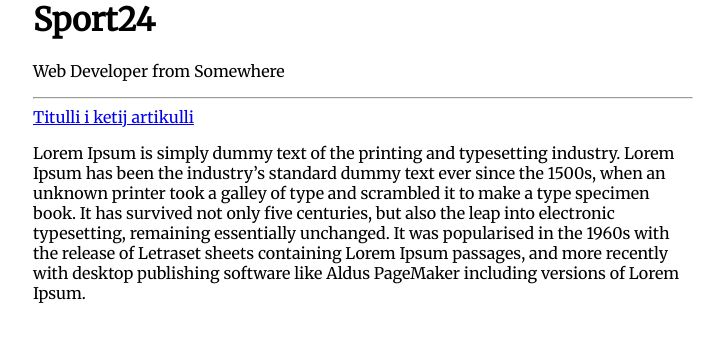
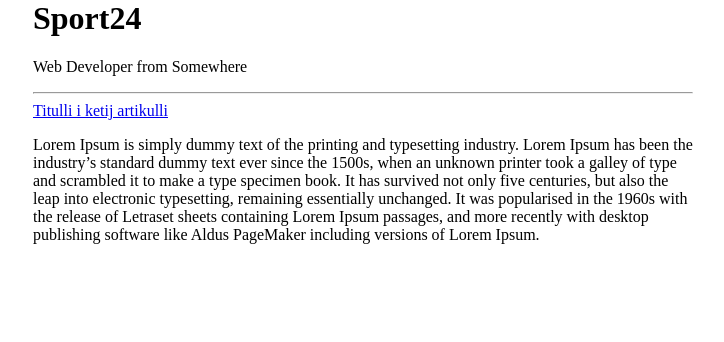
Before and after one commit to 78965/78965.github-io, a Jekyll site: the page built from index.html, in a window 1280 px wide. Shown: the top 342 px of the page, without its empty margins (277-1001 px from the left). Built offline with Jekyll 4.4.1, drawn with Linux system fonts in a browser that asks for light colours; some web fonts are replaced.

Commit message:
Update default.html

```diff
--- a/_layouts/default.html
+++ b/_layouts/default.html
@@ -2,9 +2,9 @@
   <head>
     <title>{% if page.title %}{{ page.title }} – {% endif %}{{ site.name }} – {{ site.description }}</title>
     <style>
-      body {max-width:660px;margin:0 auto;font-family:Merriweather;}
+      body {max-width:660px;margin:0 auto;font-family:Gentium Book Basic;}
     </style>
-        <link href="https://fonts.googleapis.com/css?family=Merriweather" rel="stylesheet" type="text/css">
+        <link href="https://fonts.googleapis.com/css?family=Gentium+Book+Basic" rel="stylesheet" type="text/css">
   </head>
   <body>
     <h1>{{ site.name }}</h1>
```
